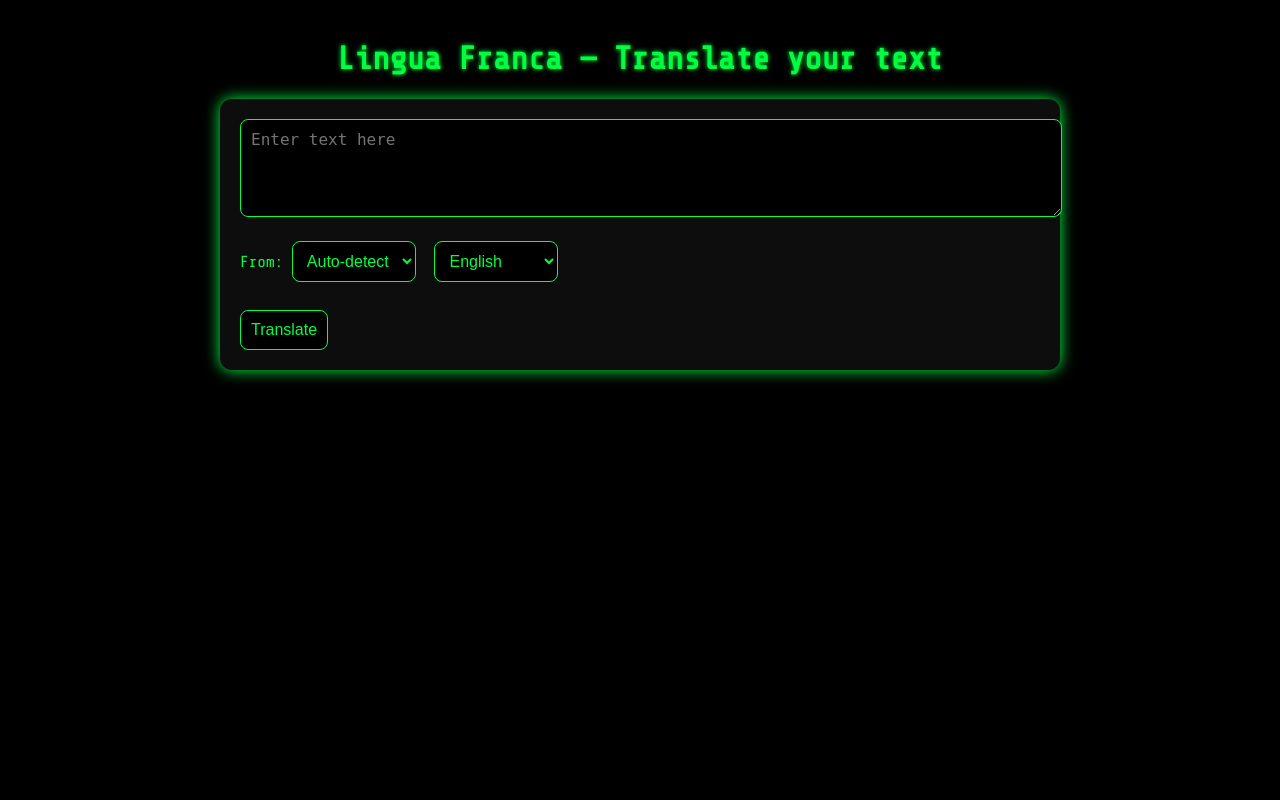
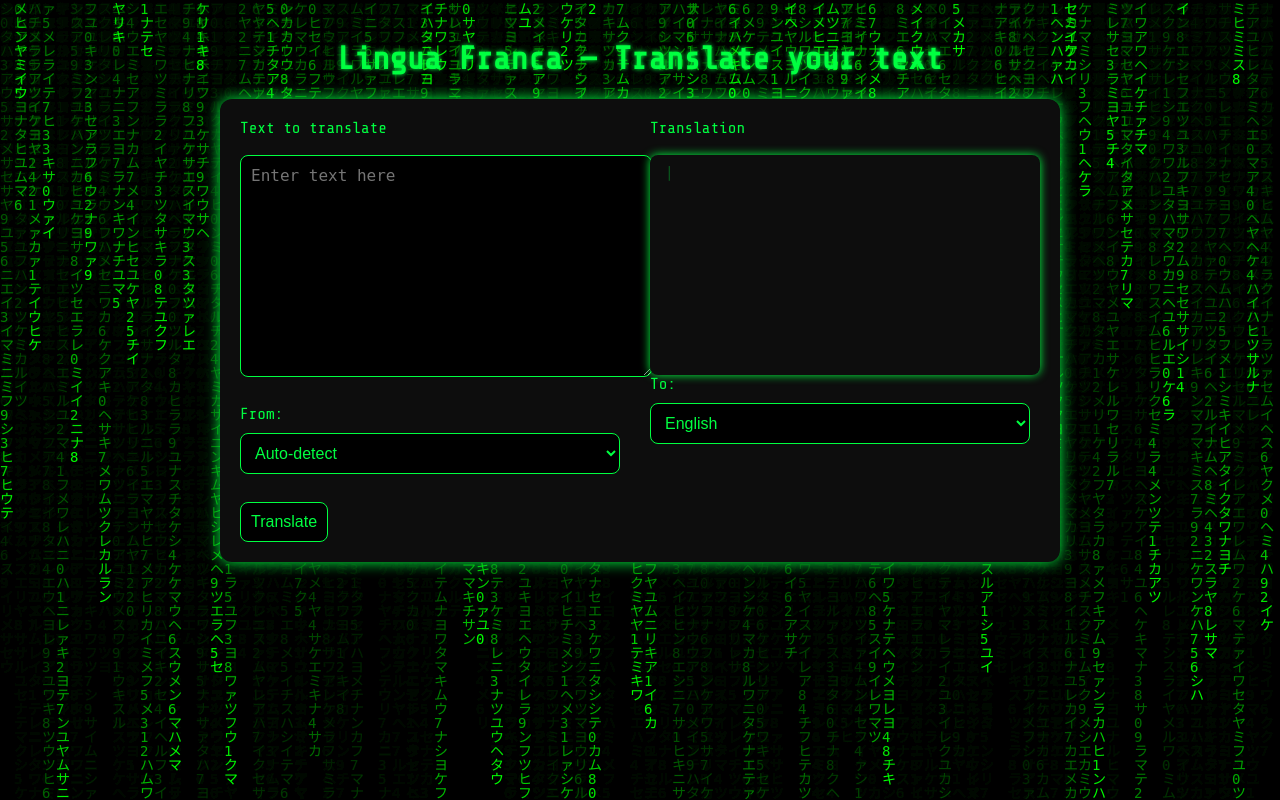
Before and after one commit to yannis-messadia/lingua-franca, a Flask app: page / in a window 1280 px wide. Run offline with Flask 3, Linux system fonts and the light colour scheme.

Commit message:
add: matrix rain (js) and ajusting the overall presentation of items

```diff
--- a/static/style.css
+++ b/static/style.css
@@ -79,3 +79,45 @@ p {
     50% { opacity: 0; }
     100% { opacity: 1; }
 }
+
+.translation-box {
+    display: flex;
+    justify-content: space-between;
+    gap: 20px;
+    flex-wrap: wrap;
+}
+
+.input-area, .output-area {
+    flex: 1;
+    min-width: 300px;
+    display: flex;
+    flex-direction: column;
+}
+
+textarea, .translation-output {
+    min-height: 200px;
+}
+
+.translation-output {
+    background-color: #0d0d0d;
+    padding: 10px;
+    border-radius: 8px;
+    box-shadow: 0 0 10px #00ff41;
+    white-space: pre-wrap;
+}
+
+#matrix-canvas {
+    position: fixed;
+    top: 0;
+    left: 0;
+    z-index: -1;
+    pointer-events: none;
+}
+
+.detected {
+    text-align: center;
+    margin-top: 10px;
+    color: #00ff41;
+    font-size: 0.9rem;
+    font-style: italic;
+}
--- a/templates/index.html
+++ b/templates/index.html
@@ -13,9 +13,13 @@
 
 </head>
 <body>
+    <canvas id="matrix-canvas"></canvas>
     <h1>Lingua Franca — Translate your text</h1>
-    <form method="POST">
-        <textarea name="text" placeholder="Enter text here" rows="4" cols="50"></textarea><br>
+<form method="POST" id="translation-form">
+    <div class="translation-box">
+        <div class="input-area">
+            <label for="text">Text to translate</label><br>
+            <textarea name="text" placeholder="Enter text here" rows="10"></textarea><br>
             <label>From:</label>
             <select name="source_lang">
                 <option value="auto">Auto-detect</option>
@@ -26,12 +30,17 @@
                 <option value="it">Italian</option>
                 <option value="pt">Portuguese</option>
                 <option value="ar">Arabic</option>
-    <option value="zh-cn">Chinese</option>
+                <option value="zh-cn">Chinese (Simplified)</option>
                 <option value="ja">Japanese</option>
                 <option value="ru">Russian</option>
                 <option value="ko">Korean</option>
             </select>
+        </div>
 
+        <div class="output-area">
+            <label for="translation">Translation</label><br>
+            <div id="animated-translation" class="translation-output"></div>
+            <label>To:</label>
             <select name="target_lang">
                 <option value="en">English</option>
                 <option value="fr">French</option>
@@ -40,18 +49,20 @@
                 <option value="it">Italian</option>
                 <option value="pt">Portuguese</option>
                 <option value="ar">Arabic</option>
-    <option value="zh-cn">Chinese</option>
+                <option value="zh-cn">Chinese (Simplified)</option>
                 <option value="ja">Japanese</option>
                 <option value="ru">Russian</option>
                 <option value="ko">Korean</option>
             </select>
-<br><br>
+        </div>
+    </div>
+    <br>
     <button type="submit">Translate</button>
+    {% if detected_lang %}
+    <p style="color: gray;">{{ detected_lang }}</p>
+    {% endif %}
 </form>
 
-    {% if translation %}
-    <h2>Translation:</h2>
-    <p id="animated-translation"></p>
 <script>
     const text = {{ translation|tojson }};
     const container = document.getElementById("animated-translation");
@@ -61,14 +72,48 @@
         if (i < text.length) {
             container.textContent += text.charAt(i);
             i++;
-                setTimeout(typeWriter, 30);  // Vitesse d'écriture (30ms par lettre)
+            setTimeout(typeWriter, 30);
         }
     }
 
     typeWriter();
 </script>
 
-    <p style="color: gray;">{{ detected_lang }}</p>
-{% endif %}
+
+
+
+<script>
+const canvas = document.getElementById("matrix-canvas");
+const ctx = canvas.getContext("2d");
+
+canvas.width = window.innerWidth;
+canvas.height = window.innerHeight;
+
+const letters = "アァイイウエカキクケサシスセタチツテナニハヒフヘマミムメヤユヨラリルレワン0123456789";
+const fontSize = 14;
+const columns = canvas.width / fontSize;
+const drops = Array(Math.floor(columns)).fill(1);
+
+function draw() {
+    ctx.fillStyle = "rgba(0, 0, 0, 0.05)";
+    ctx.fillRect(0, 0, canvas.width, canvas.height);
+
+    ctx.fillStyle = "#0F0";
+    ctx.font = fontSize + "px monospace";
+
+    for (let i = 0; i < drops.length; i++) {
+        const char = letters.charAt(Math.floor(Math.random() * letters.length));
+        ctx.fillText(char, i * fontSize, drops[i] * fontSize);
+
+        if (drops[i] * fontSize > canvas.height || Math.random() > 0.975) {
+            drops[i] = 0;
+        }
+        drops[i]++;
+    }
+}
+
+setInterval(draw, 33);
+</script>
+
 </body>
 </html>
```
Lines whose indentation alone changed are shown as unchanged.
